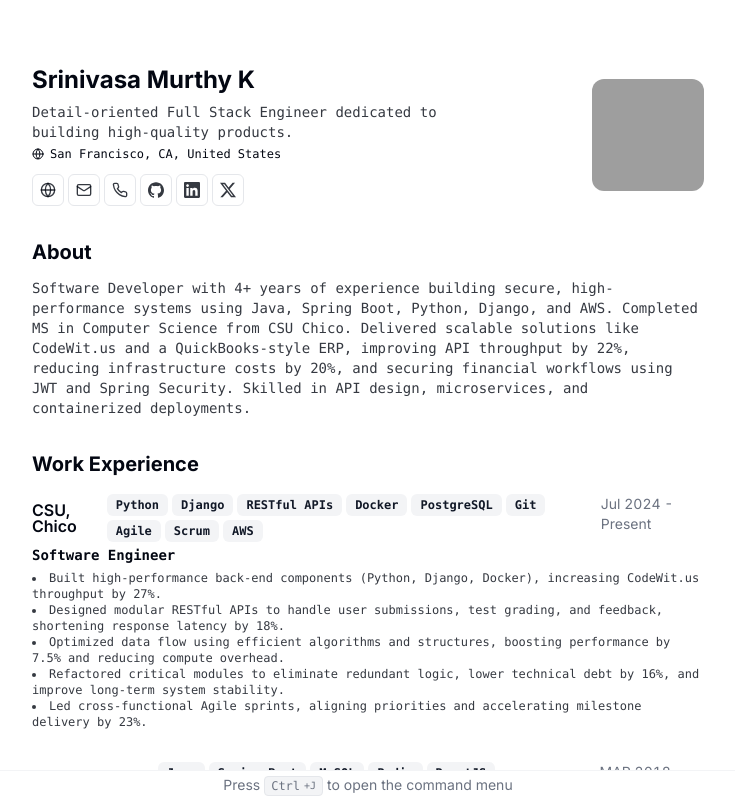
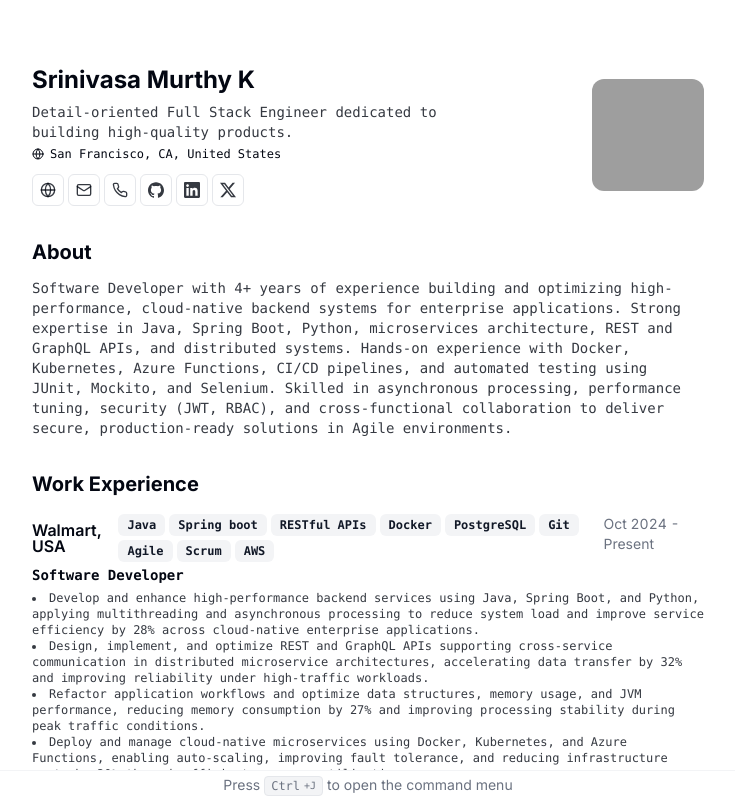
Before and after one commit to murthy-001/cv, a Next.js app: page / in a window 1280 px wide. Shown: the top 798 px of the page, without its empty margins (272-1007 px from the left). Built offline with nearby package versions, Linux system fonts and the light colour scheme; grey boxes are pictures that could not be loaded.

Commit message:
Revise resume summary and work experience details
Updated resume data to reflect new job experience and skills.

```diff
--- a/src/data/resume-data.tsx
+++ b/src/data/resume-data.tsx
@@ -19,11 +19,11 @@ export const RESUME_DATA = {
     "Detail-oriented Full Stack Engineer dedicated to building high-quality products.",
   summary: (
     <>
-      Software Developer with 4+ years of experience building secure, high-performance systems using Java,
-      Spring Boot, Python, Django, and AWS. Completed MS in Computer Science from CSU Chico. Delivered scalable
-      solutions like CodeWit.us and a QuickBooks-style ERP, improving API throughput by 22%, reducing
-      infrastructure costs by 20%, and securing financial workflows using JWT and Spring Security.
-      Skilled in API design, microservices, and containerized deployments.
+      Software Developer with 4+ years of experience building and optimizing high-performance, cloud-native backend systems for
+enterprise applications. Strong expertise in Java, Spring Boot, Python, microservices architecture, REST and GraphQL APIs, and
+distributed systems. Hands-on experience with Docker, Kubernetes, Azure Functions, CI/CD pipelines, and automated testing using
+JUnit, Mockito, and Selenium. Skilled in asynchronous processing, performance tuning, security (JWT, RBAC), and cross-functional
+collaboration to deliver secure, production-ready solutions in Agile environments.
     </>
   ),
   avatarUrl: "https://avatars.githubusercontent.com/u/124085326?s=400&u=326b91d275d548cc7d206a6a960c0f1faaf0e23e&v=4",
@@ -66,11 +66,11 @@ export const RESUME_DATA = {
   ],
   work: [
     {
-      company: "CSU, Chico",
+      company: "Walmart, USA",
       link: "https://www.csuchico.edu/",
       badges: [
-        "Python",
-        "Django",
+        "Java",
+        "Spring boot",
         "RESTful APIs",
         "Docker",
         "PostgreSQL",
@@ -79,29 +79,30 @@ export const RESUME_DATA = {
         "Scrum",
         "AWS"
       ],
-      title: "Software Engineer",
+      title: "Software Developer",
       logo: ConsultlyLogo,
-      start: "Jul 2024",
+      start: "Oct 2024",
       end: null,
       description: (
         <>
 
           <ul className="list-inside list-disc">
             <li>
-              Built high-performance back-end components (Python, Django, Docker), increasing CodeWit.us throughput by 27%.
-            </li>
+Develop and enhance high-performance backend services using Java, Spring Boot, and Python, applying multithreading and
+asynchronous processing to reduce system load and improve service efficiency by 28% across cloud-native enterprise applications.            </li>
             <li>
-              Designed modular RESTful APIs to handle user submissions, test grading, and feedback, shortening response latency by 18%.
-            </li>
+Design, implement, and optimize REST and GraphQL APIs supporting cross-service communication in distributed microservice
+architectures, accelerating data transfer by 32% and improving reliability under high-traffic workloads.            </li>
             <li>
-              Optimized data flow using efficient algorithms and structures, boosting performance by 7.5% and reducing compute overhead.
-            </li>
+Refactor application workflows and optimize data structures, memory usage, and JVM performance, reducing memory consumption
+by 27% and improving processing stability during peak traffic conditions.            </li>
             <li>
-              Refactored critical modules to eliminate redundant logic, lower technical debt by 16%, and improve long-term system stability.
-            </li>
+Deploy and manage cloud-native microservices using Docker, Kubernetes, and Azure Functions, enabling auto-scaling, improving
+fault tolerance, and reducing infrastructure costs by 20% through efficient resource utilization.            </li>
             <li>
-              Led cross-functional Agile sprints, aligning priorities and accelerating milestone delivery by 23%.
-            </li>
+Strengthen software quality and delivery by implementing automated unit, integration, and UI testing with JUnit, Mockito, and
+Selenium, achieving 92% test coverage, while integrating services into CI/CD pipelines in collaboration with DevOps teams to
+support reliable, secure releases.            </li>
           </ul>
         </>
       ),
```
